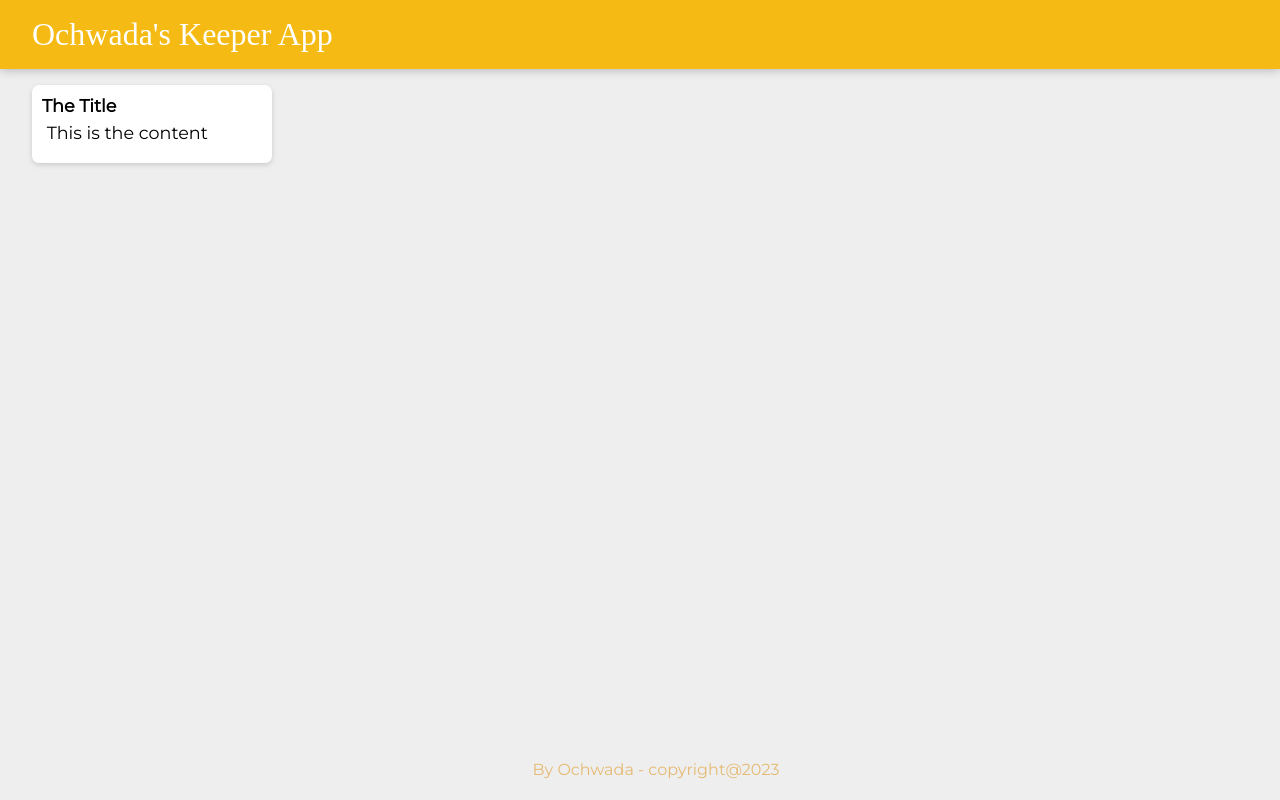
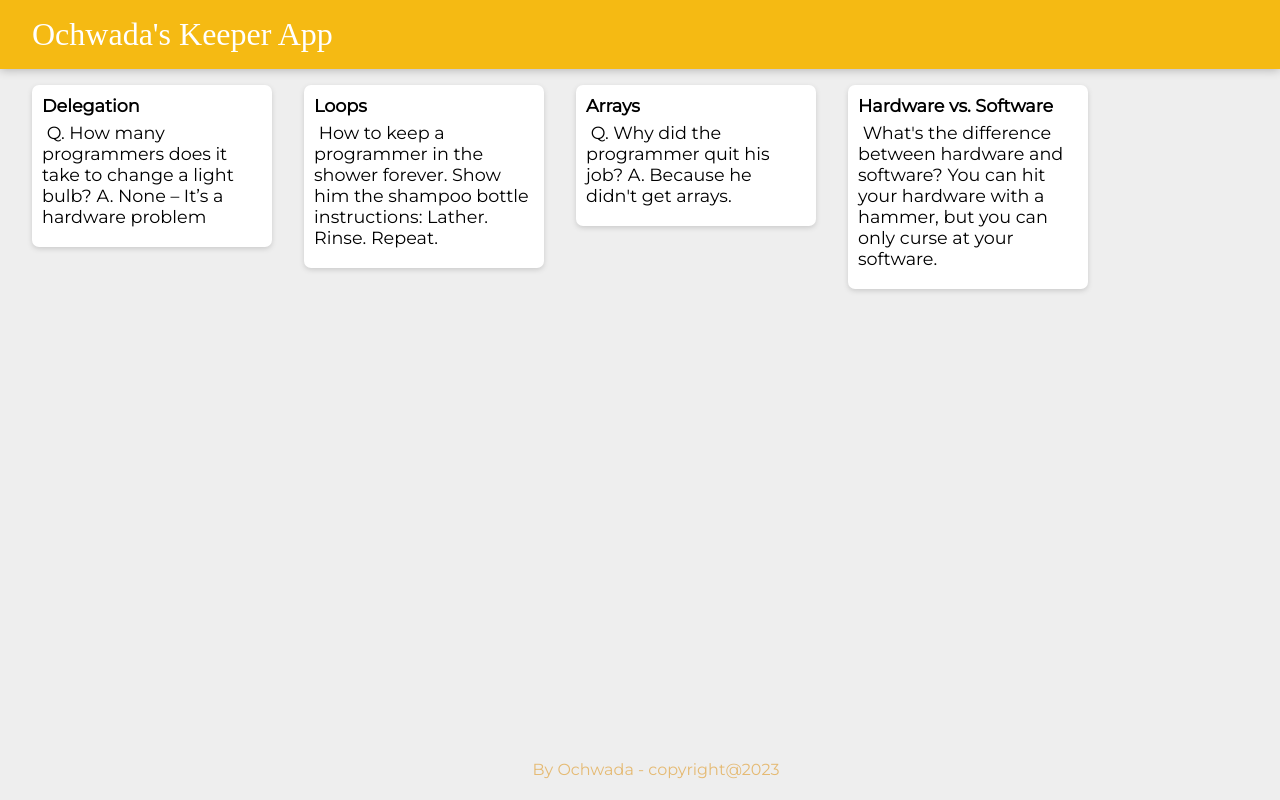
Before and after one commit to Ochwada/Keeper-App-React, a React (Create React App) app: page / in a window 1280 px wide. Built offline with nearby package versions, Linux system fonts and the light colour scheme.

Commit message:
Map-filter-reduce

```diff
--- a/src/components/App.jsx
+++ b/src/components/App.jsx
@@ -2,13 +2,24 @@
 import Footer from "./Footer";
 import Header from "./Header";
 import Note from "./Note";
+import notes from "../notes";
+
+
+function createNotes(noteItem) {
+    return <Note
+        title={noteItem.title}
+        content={noteItem.content}
+    />
+}
 
 function App() {
-    return <div>
-        <Header />
-        <Note/>
-        <Footer/>
-    </div>
+    return (
+        <div>
+            <Header />
+            {notes.map(createNotes)}
+            <Footer />
+        </div>
+    );
 }
 
 export default App;
--- a/src/components/Note.jsx
+++ b/src/components/Note.jsx
@@ -1,10 +1,10 @@
 import React from "react";
 
-function Note() {
+function Note(props) {
     return (
         <div className="note">
-            <h1> The Title</h1>
-            <p> This is the content</p>
+            <h1>{props.title} </h1>
+            <p> {props.content}</p>
         </div>
     )
 }
--- a/src/index.js
+++ b/src/index.js
@@ -1,5 +1,5 @@
 import React from 'react';
-import ReactDOM from 'react-dom';
+import ReactDOM from 'react-dom/client';
 
 import App from './components/App';
 
--- /dev/null
+++ b/src/notes.js
@@ -0,0 +1,28 @@
+const notes = [
+    {
+      key: 1,
+      title: "Delegation",
+      content:
+        "Q. How many programmers does it take to change a light bulb? A. None – It’s a hardware problem"
+    },
+    {
+      key: 2,
+      title: "Loops",
+      content:
+        "How to keep a programmer in the shower forever. Show him the shampoo bottle instructions: Lather. Rinse. Repeat."
+    },
+    {
+      key: 3,
+      title: "Arrays",
+      content:
+        "Q. Why did the programmer quit his job? A. Because he didn't get arrays."
+    },
+    {
+      key: 4,
+      title: "Hardware vs. Software",
+      content:
+        "What's the difference between hardware and software? You can hit your hardware with a hammer, but you can only curse at your software."
+    }
+  ];
+
+  export default notes;
```
